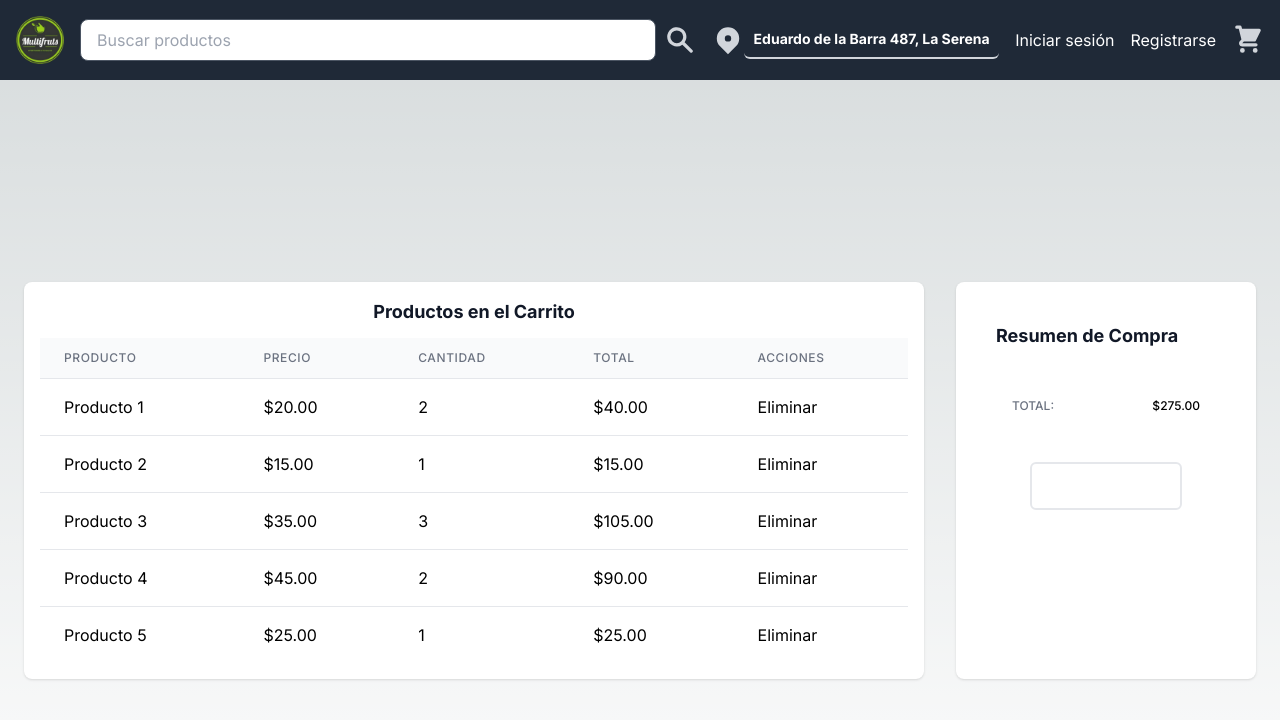
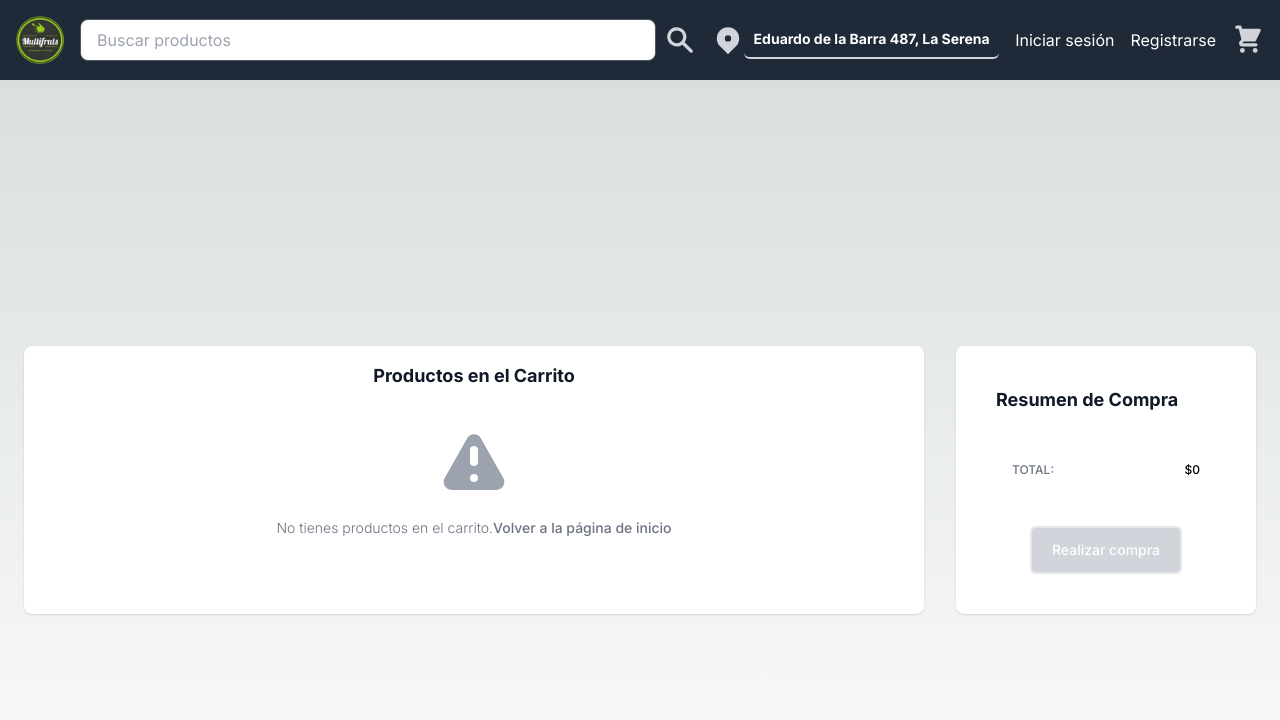
Before and after one commit to NashorSlayer/nextjs-ecommerce-graphql, a Next.js app: page /cart in a window 1280 px wide. Shown: the top 720 px of the page. Built offline with nearby package versions, Linux system fonts and the light colour scheme.

Commit message:
Add Redux and update components

```diff
--- a/app/layout.tsx
+++ b/app/layout.tsx
@@ -3,7 +3,8 @@ import { ApolloProvider } from '@apollo/client'
 import { Inter } from 'next/font/google'
 import './globals.css'
 import client from '@/lib/client'
-
+import { Provider } from 'react-redux'
+import {store} from '@/redux/store'
 
 
 
@@ -16,11 +17,12 @@ export default function RootLayout({
 }) {
   return (
     <html lang="en">
-
       <body className={inter.className}>
-        <ApolloProvider client={client}>
-          {children}
-        </ApolloProvider>
+        <Provider store={store}>
+          <ApolloProvider client={client}>
+            {children}
+          </ApolloProvider>
+        </Provider>
       </body>
     </html >
   )
--- a/components/ProductCard.tsx
+++ b/components/ProductCard.tsx
@@ -1,5 +1,7 @@
-import React from 'react';
+import React, { useState } from 'react';
 import ShoppingCartIcon from '@heroicons/react/outline/ShoppingCartIcon';
+import { useAppDispatch, useAppSelector } from "@/redux/hooks";
+import { AddToCart, SetTotal } from "@/redux/cartSlice";
 
 interface Product {
     id: number;
@@ -11,7 +13,29 @@ interface Product {
     description: string;
 };
 
-const ProductCard: React.FC<{ product: Product }> = ({ product }) => {
+interface ProductCardProps {
+  product: Product;
+  quantity: number;
+}
+
+const ProductCard: React.FC<{product: Product}> = ({ product }) => {
+  const cartItems = useAppSelector((state) => state.cart.products);
+  const dispatch = useAppDispatch();
+  const [quantity, setQuantity] = useState<number>(0);
+
+  const handleAddToCart = (productProp: ProductCardProps) => {
+    if (cartItems.find((item) => item.product.id === productProp.product.id)) {
+      alert("Este producto ya está en el carrito");
+      return;
+    } else if (productProp.quantity === 0) {
+      alert("Debes seleccionar una cantidad mayor a 0");
+      return;
+    } else {
+      alert("Producto agregado al carrito");
+      dispatch(AddToCart(productProp));
+      dispatch(SetTotal());
+    }
+  };
   return (
     <div className="bg-gray-600 flex items-center justify-between mb-2 border p-4" style={{borderColor: "#9acd1b", borderWidth: 1, borderRadius: 20}}>
       <div className="flex flex-col items-center">
@@ -40,8 +64,10 @@ const ProductCard: React.FC<{ product: Product }> = ({ product }) => {
           placeholder='0'
           min="0"
           max={product.stock}
+          value={quantity}
+          onChange={(e) => setQuantity(Number(e.target.value))}
         />
-        <button className="bg-primary-500 text-white px-2 py-1 rounded">
+        <button onClick={() => handleAddToCart({product: product, quantity: quantity})} className="bg-primary-500 text-white px-2 py-1 rounded">
           <ShoppingCartIcon className="w-6 h-6" />
         </button>
       </div>
--- a/components/ShowCart.tsx
+++ b/components/ShowCart.tsx
@@ -1,27 +1,23 @@
 "use client";
+import { useAppDispatch, useAppSelector } from '@/redux/hooks';
 import { ExclamationIcon } from '@heroicons/react/solid';
 import Link from 'next/link';
 import React, { useState } from 'react';
+import { SetTotal, DeleteFromCart} from '@/redux/cartSlice';
 
 const ShowCart = () => {
-    const [cart, setCart] = useState([
-        { id: "1", name: 'Producto 1', price: 20.00, quantity: 2 },
-        { id: "2", name: 'Producto 2', price: 15.00, quantity: 1 },
-        { id: "3", name: 'Producto 3', price: 35.00, quantity: 3 },
-        { id: "4", name: 'Producto 4', price: 45.00, quantity: 2 },
-        { id: "5", name: 'Producto 5', price: 25.00, quantity: 1 },
-      ]);
+  const cartItems = useAppSelector((state) => state.cart.products);
+  const cartTotal = useAppSelector((state) => state.cart.total);
+  const dispatch = useAppDispatch();
 
-    const [total, setTotal] = useState(
-      cart.reduce((acc, product) => acc + product.price*product.quantity, 0)
-    );
+    const [total, setTotal] = useState(cartTotal);
 
-    const removeFromCart = (id: string) => {
-        const updatedCart = cart.filter((product) => product.id !== id);
-        setCart(updatedCart);
-
-        const newTotal = updatedCart.reduce((acc, product) => acc + product.price * product.quantity, 0);
-        setTotal(newTotal);
+    const removeFromCart = (id: number) => {
+      const product = cartItems.find((item) => item.product.id === id);
+      const newTotal = total - ((product?.product?.price || 0) * (product?.quantity || 0));
+      setTotal(newTotal);
+      dispatch(DeleteFromCart(id));
+      dispatch(SetTotal());
     };
 
     return (
@@ -33,7 +29,7 @@ const ShowCart = () => {
                 <h2 className="flex items-center justify-center text-lg font-bold text-gray-900 dark:text-white">
                 Productos en el Carrito
                 </h2>
-                {cart.length === 0 ? (
+                {cartItems.length === 0 ? (
                     <><p className="text-gray-400 flex items-center justify-center"><ExclamationIcon className="w-20 h-20 mt-6" /></p>
                     <p className="flex items-center justify-center text-sm font-light text-gray-500 dark:text-gray-400">
                     No tienes productos en el carrito. <Link href="/" className="font-medium text-primary-600 hover:underline dark:text-primary-500">Volver a la página de inicio</Link>
@@ -60,14 +56,14 @@ const ShowCart = () => {
                       </tr>
                     </thead>
                     <tbody className="divide-y divide-gray-200 dark:divide-gray-700">
-                      {cart.map((product) => (
-                        <tr key={product.id}>
-                          <td className="px-6 py-4 whitespace-nowrap">{product.name}</td>
-                          <td className="px-6 py-4 whitespace-nowrap">${product.price.toFixed(2)}</td>
-                          <td className="px-6 py-4 whitespace-nowrap">{product.quantity}</td>
-                          <td className="px-6 py-4 whitespace-nowrap">${(product.price * product.quantity).toFixed(2)}</td>
+                      {cartItems.map(( productProp ) => (
+                        <tr key={productProp.product.id}>
+                          <td className="px-6 py-4 whitespace-nowrap">{productProp.product.name}</td>
+                          <td className="px-6 py-4 whitespace-nowrap">${productProp.product.price}</td>
+                          <td className="px-6 py-4 whitespace-nowrap">{productProp.quantity}</td>
+                          <td className="px-6 py-4 whitespace-nowrap">${(productProp.product.price * productProp.quantity)}</td>
                           <td className="px-6 py-4 whitespace-nowrap">
-                            <button onClick={() => removeFromCart(product.id)}>Eliminar</button>
+                            <button onClick={() => removeFromCart(productProp.product.id)}>Eliminar</button>
                           </td>
                         </tr>
                       ))}
@@ -84,16 +80,16 @@ const ShowCart = () => {
                     <tbody>
                       <tr>
                         <td className="px-4 py-2 text-left text-xs font-medium text-gray-500 uppercase">Total:</td>
-                        <td className="px-4 py-2 text-right text-xs font-medium">${total.toFixed(2)}</td>
+                        <td className="px-4 py-2 text-right text-xs font-medium">${total}</td>
                       </tr>
                     </tbody>
                   </table>
                     <div className="flex items-center justify-center">
                     <button
-                        disabled={cart.length === 0} // Deshabilitar el botón si no hay productos en el carrito
+                        disabled={cartItems.length === 0}
                         className={`${
-                            cart.length === 0
-                            ? 'bg-gray-300 cursor-not-allowed' // Cambia el color y el cursor cuando está deshabilitado
+                          cartItems.length === 0
+                            ? 'bg-gray-300 cursor-not-allowed'
                             : 'bg-gradient-to-r from-primary-500 to-primary-600 hover:from-primary-600 hover:to-primary-700 focus:ring-4 focus:outline-none focus:ring-primary-300'
                         } text-white font-medium rounded-full text-sm px-5 py-3 text-center border-2 border-primary-600 rounded-md`}
                         >
--- a/components/commons/HeaderGuest.tsx
+++ b/components/commons/HeaderGuest.tsx
@@ -1,9 +1,12 @@
 "use client";
 import Link from 'next/link';
+import { useAppSelector } from '@/redux/hooks';
 // @ts-ignore
 import { SearchIcon, MenuIcon, ShoppingCartIcon, LocationMarkerIcon } from '@heroicons/react/solid';
 
 const HeaderGuest = () => {
+    const cartItems = useAppSelector((state) => state.cart.products);
+
     return (
         <header className="bg-gray-800">
             <div className="container mx-auto flex items-center justify-between p-4">
@@ -42,7 +45,14 @@ const HeaderGuest = () => {
                     <Link href="/register" className="text-white hover:underline">Registrarse</Link>
                 </div>
                 <Link href="/cart">
-                    <ShoppingCartIcon className="w-8 h-8 ml-4 text-gray-300" />
+                    <div className="relative">
+                        <ShoppingCartIcon className="w-8 h-8 ml-4 text-gray-300" />
+                        {cartItems.length > 0 && (
+                        <span className="absolute -top-1 -right-7 bg-red-500 text-white px-2 py-1 rounded-full">
+                            {cartItems.length}
+                        </span>
+                        )}
+                    </div>
                 </Link>
             </div>
         </header>
--- a/components/commons/HeaderRegistered.tsx
+++ b/components/commons/HeaderRegistered.tsx
@@ -1,9 +1,12 @@
 "use client";
 import Link from 'next/link';
+import { useAppSelector } from '@/redux/hooks';
 // @ts-ignore
 import { SearchIcon, MenuIcon, ShoppingCartIcon, LocationMarkerIcon, UserCircleIcon } from '@heroicons/react/solid';
 
 const HeaderRegistered = () => {
+    const cartItems = useAppSelector((state) => state.cart.products);
+
     return (
         <header className="bg-gray-800">
             <div className="container mx-auto flex items-center justify-between p-4">
@@ -39,7 +42,14 @@ const HeaderRegistered = () => {
                     </Link>
                 </div>
                 <Link href="/cart">
-                    <ShoppingCartIcon className="w-8 h-8 ml-4 text-gray-300" />
+                    <div className="relative">
+                        <ShoppingCartIcon className="w-8 h-8 ml-4 text-gray-300" />
+                        {cartItems.length > 0 && (
+                        <span className="absolute -top-1 -right-7 bg-red-500 text-white px-2 py-1 rounded-full">
+                            {cartItems.length}
+                        </span>
+                        )}
+                    </div>
                 </Link>
             </div>
         </header>
--- a/package.json
+++ b/package.json
@@ -13,10 +13,12 @@
     "@apollo/experimental-nextjs-app-support": "^0.5.1",
     "@clerk/nextjs": "^4.26.2",
     "@heroicons/react": "^1.0.6",
+    "@reduxjs/toolkit": "^2.0.1",
     "graphql": "^16.8.1",
     "next": "14.0.1",
     "react": "^18",
-    "react-dom": "^18"
+    "react-dom": "^18",
+    "react-redux": "^9.0.4"
   },
   "devDependencies": {
     "@types/node": "^20",
--- /dev/null
+++ b/redux/cartSlice.ts
@@ -0,0 +1,46 @@
+import { createSlice, PayloadAction } from '@reduxjs/toolkit';
+import { RootState } from './store';
+
+export interface Product {
+    id: number;
+    name: string;
+    category: string;
+    price: number;
+    image: string;
+    description: string;
+    }
+
+export interface ProductCardProps {
+    product: Product;
+    quantity: number,
+}
+
+interface CartState {
+    products: ProductCardProps[];
+    total: number;
+}
+
+const initialState: CartState = {
+    products: [],
+    total: 0,
+};
+
+export const cartSlice = createSlice({
+    name: 'cart',
+    initialState,
+    reducers: {
+        AddToCart: (state, action: PayloadAction<ProductCardProps>) => {
+            state.products.push(action.payload);
+        },
+        DeleteFromCart: (state, action: PayloadAction<number>) => {
+            state.products = state.products.filter((productProp: ProductCardProps) => productProp.product.id !== action.payload);
+        },
+        SetTotal: (state) => {
+            state.total = state.products.reduce((total: number, productProp: ProductCardProps) => total + productProp.product.price * productProp.quantity, 0);
+        }
+    },
+});
+
+export const { AddToCart, DeleteFromCart, SetTotal } = cartSlice.actions;
+export const selectCart = (state: RootState) => state.cart.products;
+export default cartSlice.reducer;
--- /dev/null
+++ b/redux/hooks.ts
@@ -0,0 +1,7 @@
+import { useDispatch, useSelector } from 'react-redux'
+import type { TypedUseSelectorHook } from 'react-redux'
+import type { RootState, AppDispatch } from './store'
+
+// Use throughout your app instead of plain `useDispatch` and `useSelector`
+export const useAppDispatch: () => AppDispatch = useDispatch
+export const useAppSelector: TypedUseSelectorHook<RootState> = useSelector
--- /dev/null
+++ b/redux/index.ts
@@ -0,0 +1,3 @@
+import cartReducer from './cartSlice';
+
+export { cartReducer }
--- /dev/null
+++ b/redux/store.ts
@@ -0,0 +1,11 @@
+import { configureStore } from "@reduxjs/toolkit";
+import cartReducer from "./cartSlice";
+
+export const store = configureStore({
+    reducer: {
+        cart: cartReducer,
+    },
+});
+
+export type RootState = ReturnType<typeof store.getState>;
+export type AppDispatch = typeof store.dispatch;
```
Also changed, not shown: 1 other file (tests, documents, lock files or other folders).
